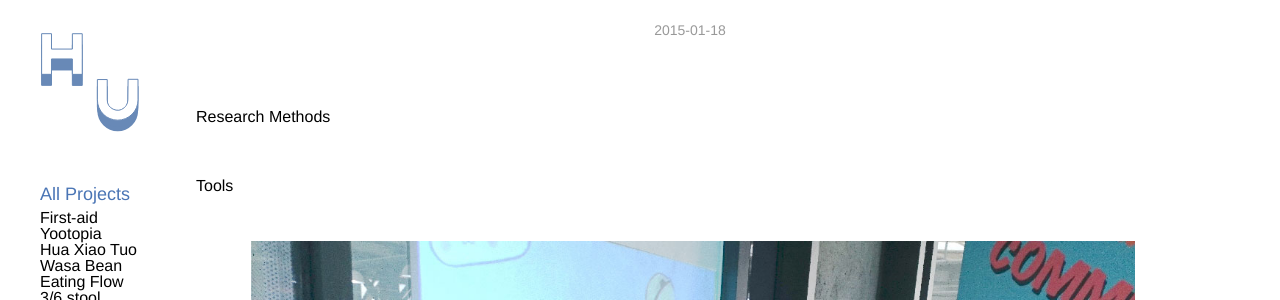
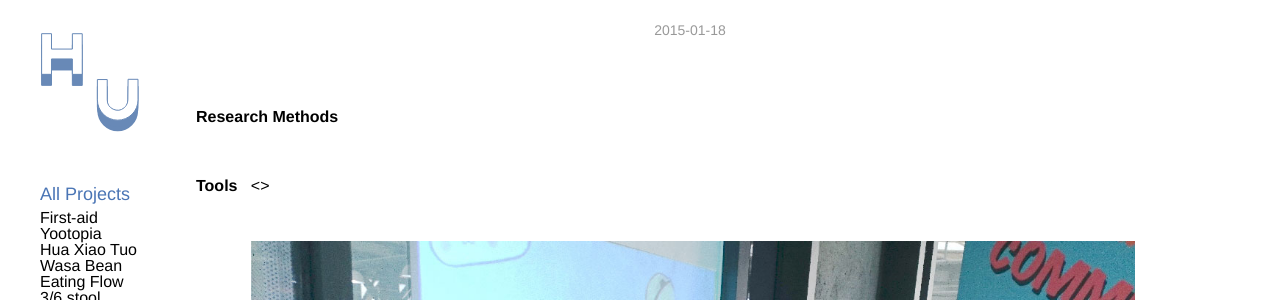
Before and after one commit to HuYuanyuan96/yuanyuan1996.github.io, a Jekyll site: the page built from _posts/2015-01-18-Ada-bird.md, in a window 1280 px wide and 900 px high. Shown: the part 188-488 px from the top of the window. Built offline with Jekyll 4.4.1, drawn with Linux system fonts in a browser that asks for light colours.

Commit message:
Update post.html

```diff
--- a/_layouts/post.html
+++ b/_layouts/post.html
@@ -28,8 +28,8 @@ layout: default
   <div class="post-wrapper">
     <h1 class="post-title"><a href="{{ page.url }}" title="{{ page.title }}">{{ page.title }}</a></h1>
     <p class="post-date">{{ page.date|date:"%Y-%m-%d" }}</p>
-    <p class="post-methods">Research Methods&nbsp&nbsp {{ page.methods}}</p>
-    <p class="post-tools">Tools&nbsp&nbsp {{page.tools}}</p>
+    <p class="post-methods"><b>Research Methods</b>&nbsp&nbsp {{ page.methods}}</p>
+    <p class="post-tools"><b>Tools&nbsp </b>&nbsp<> {{page.tools}}</p>
 
 
     {{ content }}
```
